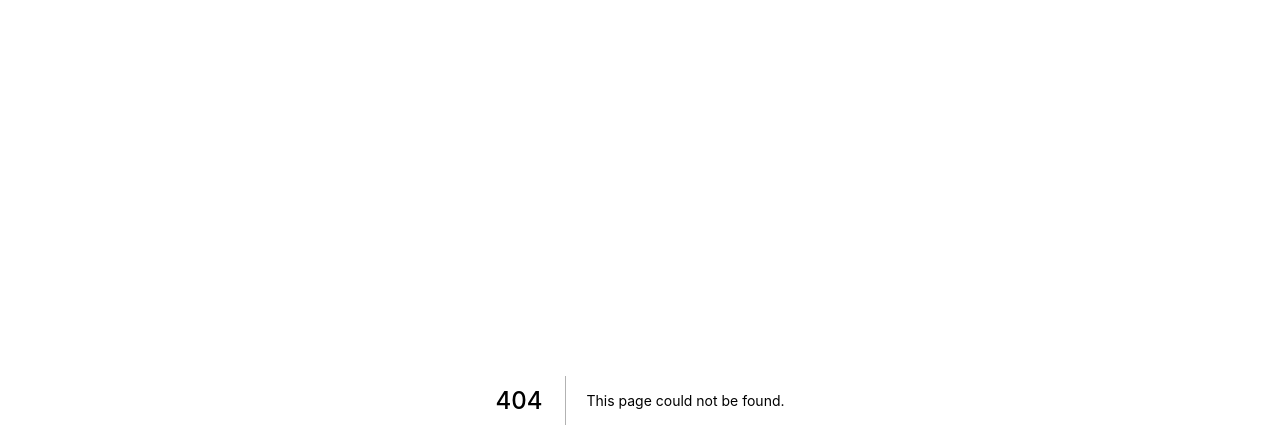
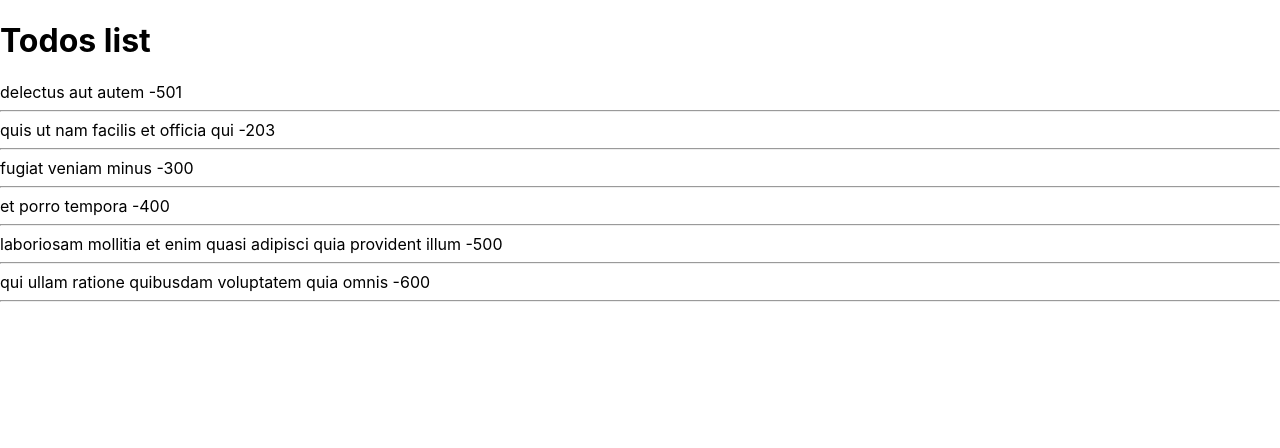
Before and after one commit to Amir-Bagjani/NextJS, a Next.js app: page /todos in a window 1280 px wide. Before the commit this address had no page. Shown: the top 448 px of the page. Built offline with nearby package versions, Linux system fonts and the light colour scheme; data requests are answered from the project's data file.

Commit message:
ISR - SSG

```diff
--- /dev/null
+++ b/db.json
@@ -0,0 +1,46 @@
+{
+    "todos": [
+        {
+          "userId": 1,
+          "id": 1,
+          "price": 501,
+          "title": "delectus aut autem",
+          "completed": false
+        },
+        {
+          "userId": 1,
+          "id": 2,
+          "price": 203,
+          "title": "quis ut nam facilis et officia qui",
+          "completed": false
+        },
+        {
+          "userId": 1,
+          "id": 3,
+          "price": 300,
+          "title": "fugiat veniam minus",
+          "completed": false
+        },
+        {
+          "userId": 1,
+          "id": 4,
+          "price": 400,
+          "title": "et porro tempora",
+          "completed": true
+        },
+        {
+          "userId": 1,
+          "id": 5,
+          "price": 500,
+          "title": "laboriosam mollitia et enim quasi adipisci quia provident illum",
+          "completed": false
+        },
+        {
+          "userId": 1,
+          "id": 6,
+          "price": 600,
+          "title": "qui ullam ratione quibusdam voluptatem quia omnis",
+          "completed": false
+        }
+    ]
+}
--- a/package.json
+++ b/package.json
@@ -6,6 +6,7 @@
     "dev": "next dev",
     "build": "next build",
     "start": "next start",
+    "serve-json": "json-server db.json --watch --port 4040",
     "lint": "next lint"
   },
   "dependencies": {
--- a/pages/index.js
+++ b/pages/index.js
@@ -4,8 +4,9 @@ const Home = () => {
   return (
     <>
       <h1>This Is Home Page</h1>
-      <Link href={"/posts"}>
-        <a>Go to Posts</a>
+
+      <Link href={"/todos"}>
+        <a>Go to Todos</a>
       </Link>
     </>
   );
--- /dev/null
+++ b/pages/todos/index.js
@@ -0,0 +1,33 @@
+import Link from "next/link";
+
+
+const Todos = ({todos}) => {
+  return (
+    <div>
+        <h1>Todos list</h1>
+        {todos?.map((todo) =>(
+            <div key={todo.id}>
+                <Link href={`todos/${todo.id}`}>
+                    <a>{todo.title}</a>
+                </Link> -
+                {todo.price}
+                <hr />
+            </div>
+        ))}
+    </div>
+  )
+}
+
+export async function getStaticProps() {
+    const res = await fetch("http://localhost:4040/todos");
+    const todos = await res.json();
+
+    return {
+        props: {
+            todos
+        },
+        revalidate: 5,
+    }
+}
+
+export default Todos
```
Also changed, not shown: pages/todos/[todoId].js (added, +45 -0 lines).
